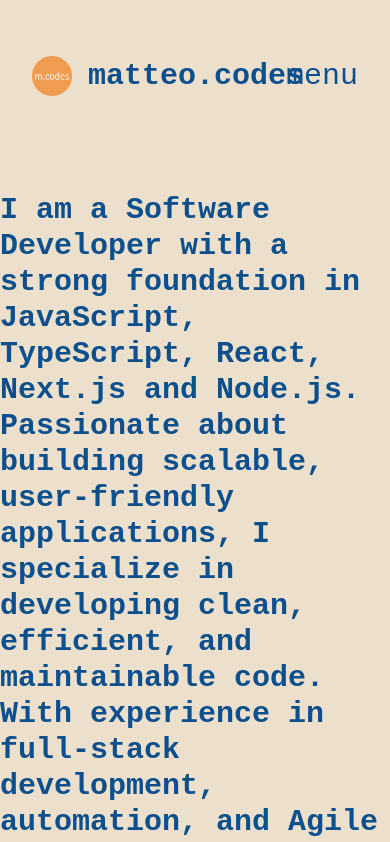
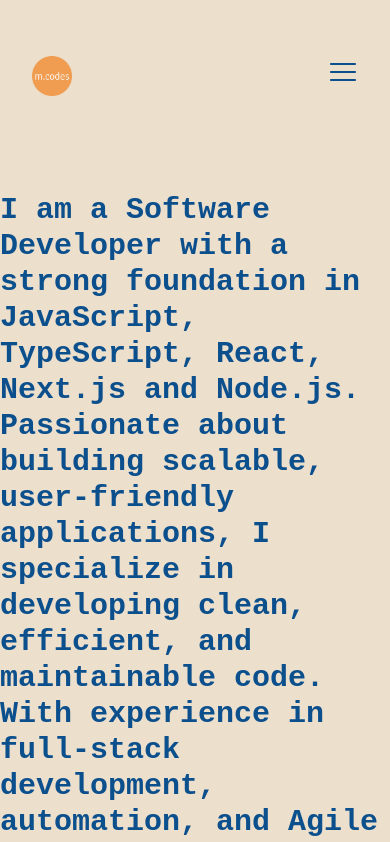
Before and after one commit to matteobu/matteo.codes, a Next.js app: page / in a window 390 px wide. Shown: the top 842 px of the page. Built offline with nearby package versions, Linux system fonts and the light colour scheme.

Commit message:
redifine UI

```diff
--- a/components/Header.tsx
+++ b/components/Header.tsx
@@ -1,6 +1,8 @@
 import Image from 'next/image';
 import Link from 'next/link';
 import { FaGithub } from 'react-icons/fa';
+import { RxHamburgerMenu } from 'react-icons/rx';
+
 import {
   Menu,
   MenuButton,
@@ -14,15 +16,12 @@ const Header = () => {
   return (
     <header className="bg-lightblue w-full py-4 px-8 mt-10">
       <div className="max-w-screen-xl mx-auto flex items-center justify-between w-full">
-        {/* Logo and Title */}
         <div className="flex items-center space-x-4">
           <Image src="/logo.png" alt="Logo" width={40} height={40} />
-          <h1 className="text-3xl font-extrabold">
+          <h1 className="text-3xl font-extrabold hidden md:block">
             <Link href="/">matteo.codes</Link>
           </h1>
         </div>
-
-        {/* Desktop Navigation Links */}
         <div className="hidden md:flex space-x-6">
           <Link
             href="/"
@@ -125,7 +124,9 @@ const Header = () => {
         <div className="md:hidden">
           <Menu as="div" className="relative">
             <MenuButton className="text-3xl">
-              <span className="material-icons">menu</span>{' '}
+              <span className="material-icons">
+                <RxHamburgerMenu />
+              </span>{' '}
               {/* Hamburger icon */}
             </MenuButton>
             <Transition
```
